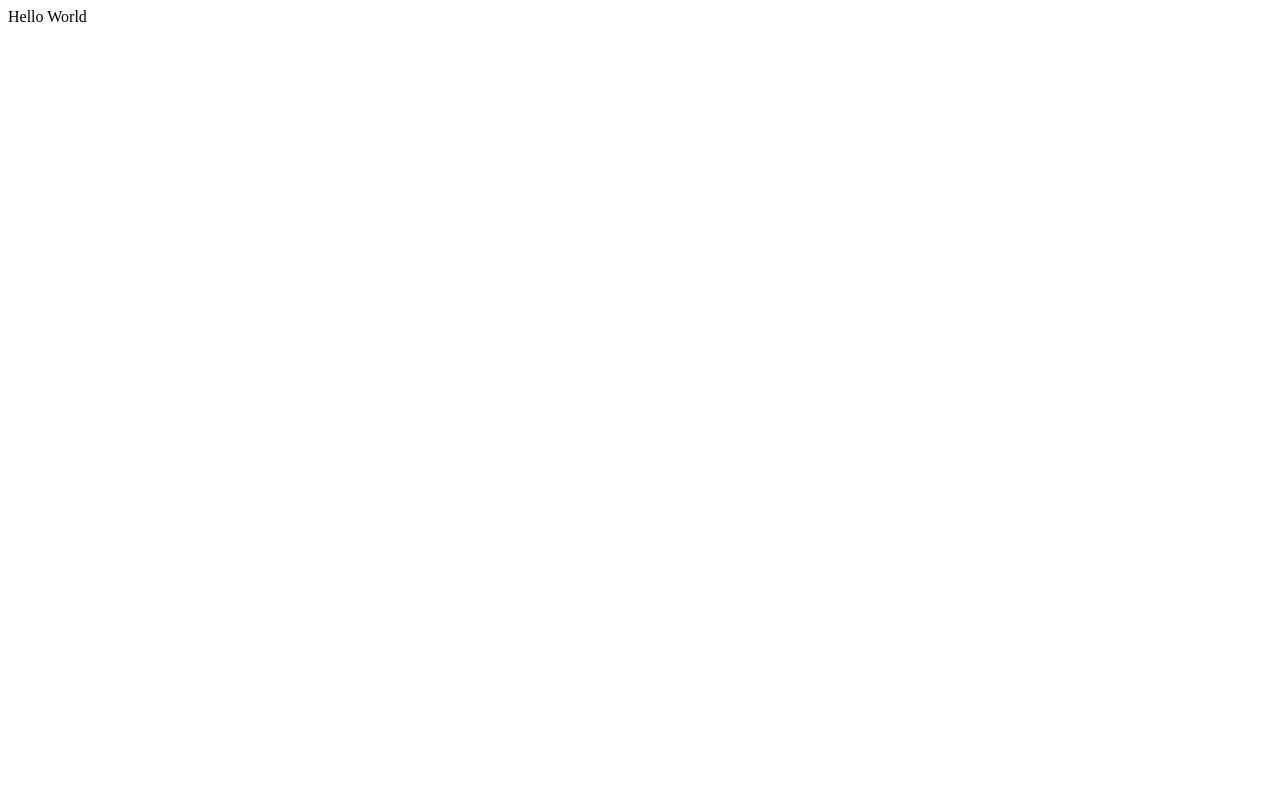
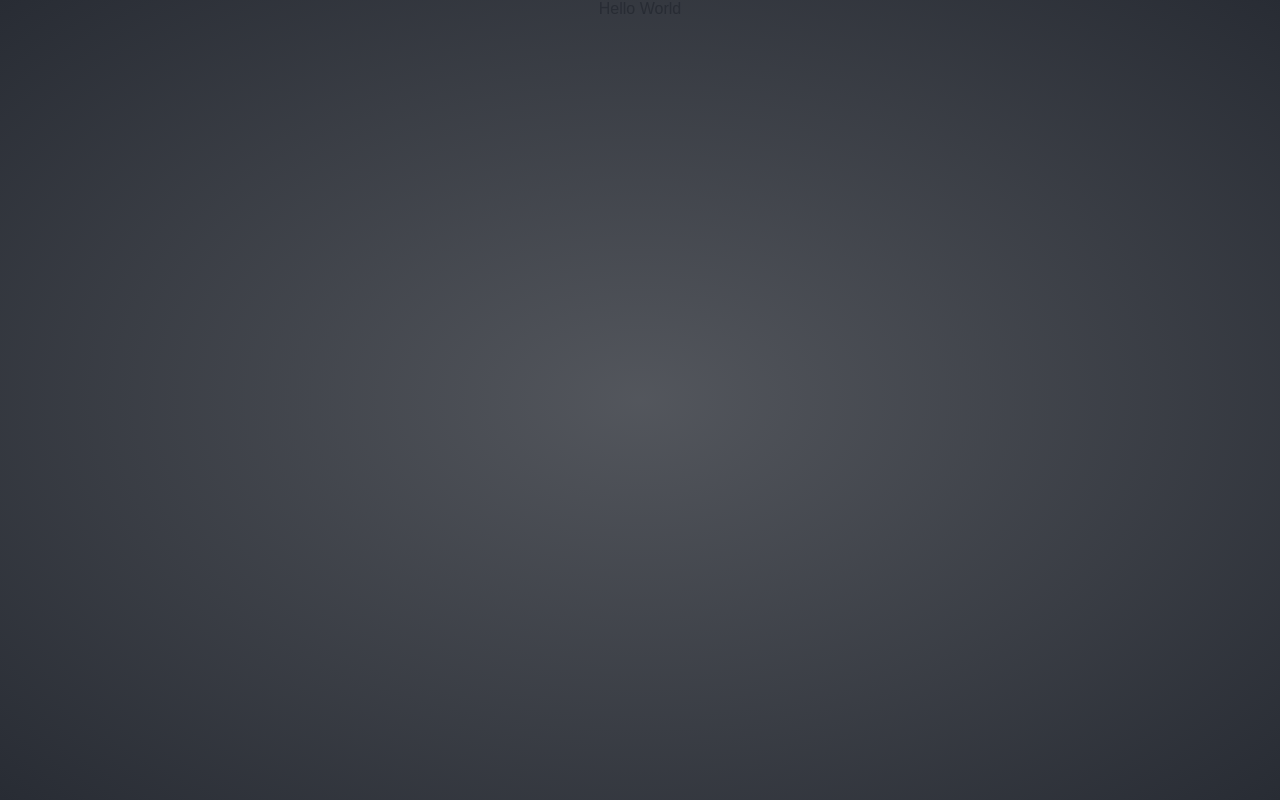
Before and after one commit to J-Grizz/oz-interview-requests, a React (Create React App) app: page / in a window 1280 px wide. Built offline with nearby package versions, Linux system fonts and the light colour scheme.

Commit message:
Setup global styles

```diff
--- a/src/index.tsx
+++ b/src/index.tsx
@@ -2,10 +2,14 @@ import React from 'react'
 import ReactDOM from 'react-dom'
 import { unregister } from './core'
 import reportWebVitals from './core/reportWebVitals'
+import { GlobalStyles } from './styles'
 
 ReactDOM.render(
 	<React.StrictMode>
-		<div>Hello World</div>
+		<>
+			<GlobalStyles />
+			<div>Hello World</div>
+		</>
 	</React.StrictMode>,
 	document.getElementById('root')
 )
--- /dev/null
+++ b/src/styles/global.ts
@@ -0,0 +1,23 @@
+import { createGlobalStyle } from "styled-components";
+
+export default createGlobalStyle`
+    html {
+        height: 100%;
+
+        body {
+            display: flex;
+            flex-direction: column;
+            height: 100%;
+            margin: 0;
+
+            #root {
+                background: radial-gradient(#282c34cc, #282c34);
+                color: #282c34;
+                display: flex;
+                justify-content: center;
+                font-family: sans-serif;
+                height: 100%;
+            }
+        }
+    }
+`
--- /dev/null
+++ b/src/styles/index.ts
@@ -0,0 +1 @@
+export { default as GlobalStyles } from './global';
```
Also changed, not shown: package.json (+6 -2 lines), 1 other file (tests, documents, lock files or other folders).
